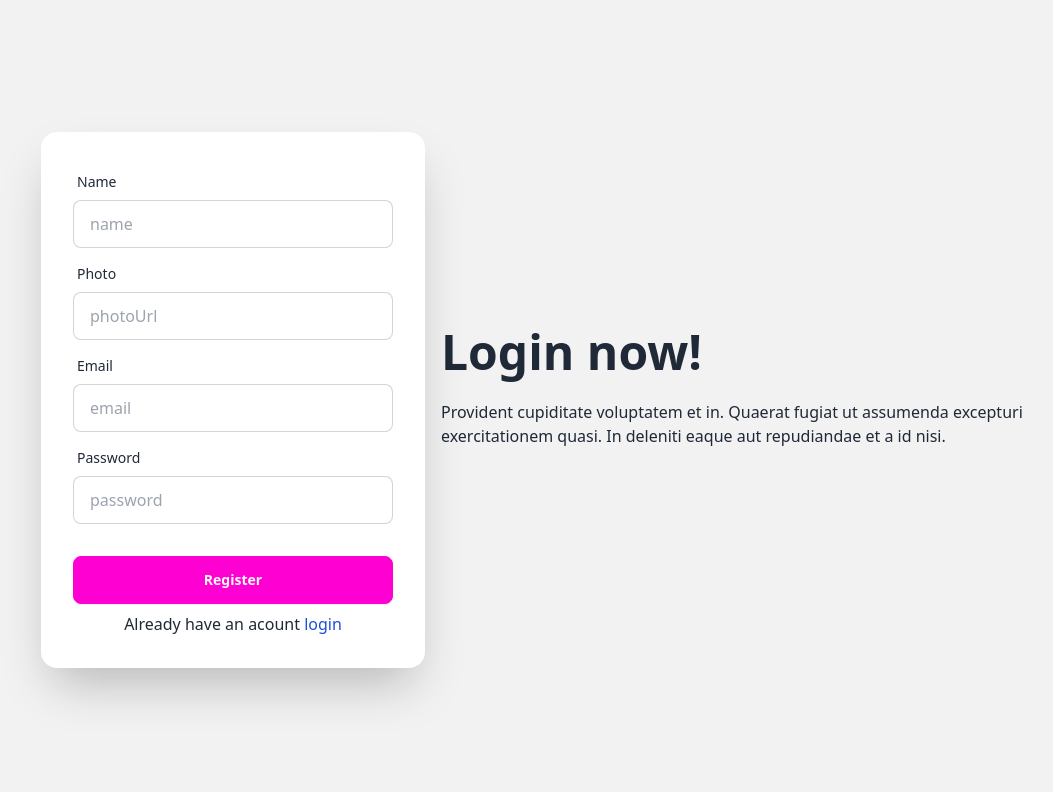
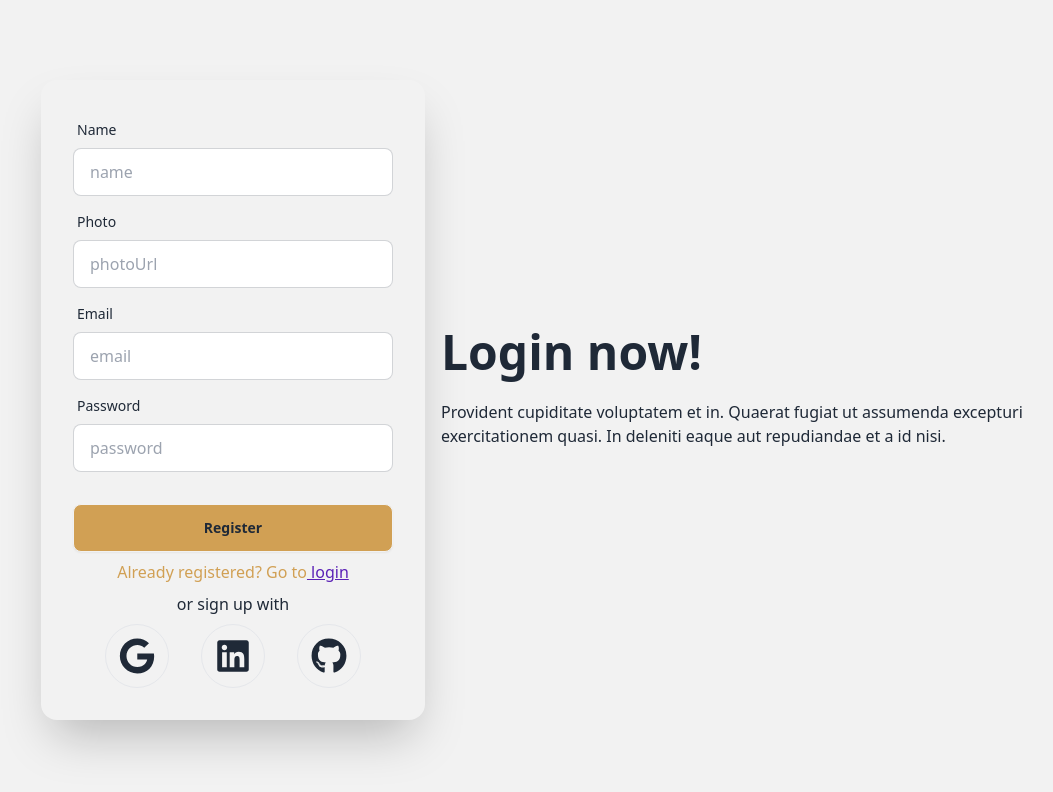
Before and after one commit to rojina560/food-hub, a React (Vite) app: page /register in a window 1280 px wide. Shown: the top 792 px of the page, without its empty margins (87-1140 px from the left). Built offline with nearby package versions, Linux system fonts and the light colour scheme; no server answers.

Commit message:
add google login

```diff
--- /dev/null
+++ b/src/Components/SocialLogin/SocialLogin.jsx
@@ -0,0 +1,43 @@
+import React from 'react';
+import { FaGithub, FaGoogle, FaLinkedin } from 'react-icons/fa';
+import UseAuth from '../../Hooks/UseAuth';
+import useAxiosPublic from '../../Hooks/useAxiosPublic';
+import { useLocation, useNavigate } from 'react-router-dom';
+
+const SocialLogin = () => {
+    const {googleLogin} = UseAuth()
+    const axiosPublic = useAxiosPublic()
+    const navigate = useNavigate()
+    const handleGoogleLogin = () =>{
+        googleLogin()
+        .then(result =>{
+            console.log(result.user);
+            const userInfo = {
+                name: result.user?.displayName,
+                email:result.user?.email
+            }
+            axiosPublic.post('/users',userInfo)
+            .then(res =>{
+                console.log(res.data);
+                navigate('/')
+            })
+
+        })
+    }
+    return (
+        <div className='flex justify-evenly'>
+            <div className='w-16 h-16 rounded-full border flex items-center justify-center'>
+           <button onClick={handleGoogleLogin}> <FaGoogle className='text-4xl '></FaGoogle></button>
+            </div>
+            <div className='w-16 h-16 rounded-full border flex items-center justify-center'>
+            <FaLinkedin className='text-4xl '></FaLinkedin>
+            </div>
+            <div className='w-16 h-16 rounded-full border flex items-center justify-center'>
+            <FaGithub className='text-4xl '></FaGithub>
+            </div>
+        </div>
+    );
+
+};
+
+export default SocialLogin;
--- /dev/null
+++ b/src/Hooks/useAxiosPublic.jsx
@@ -0,0 +1,11 @@
+import axios from "axios";
+
+const axiosPublic = axios.create({
+    baseURL: 'http://localhost:5000'
+})
+
+const useAxiosPublic = () => {
+    return axiosPublic
+};
+
+export default useAxiosPublic;
--- a/src/Pages/Home/PopularMenu/PopularMenu.jsx
+++ b/src/Pages/Home/PopularMenu/PopularMenu.jsx
@@ -6,7 +6,7 @@ import useMenu from '../../../Hooks/useMenu';
 const PopularMenu = () => {
     const [menu] = useMenu()
     const popular = menu.filter(item =>item.category === 'popular')
-    console.log(menu);
+
     return (
         <section>
             <SectionTitle
--- a/src/Pages/Register/Register.jsx
+++ b/src/Pages/Register/Register.jsx
@@ -1,12 +1,17 @@
 import React, { use, useContext } from 'react';
 import { AuthContext } from '../../Provider/AuthProvider';
-import { Link, useLocation } from 'react-router-dom';
+import { Link, useLocation, useNavigate } from 'react-router-dom';
 import { Helmet } from 'react-helmet-async';
+import useAxiosPublic from '../../Hooks/useAxiosPublic';
+import Swal from 'sweetalert2';
+import SocialLogin from '../../Components/SocialLogin/SocialLogin';
 
 const Register = () => {
-  const navigate = useLocation()
+  const axiosPublic = useAxiosPublic()
+  const navigate = useNavigate()
     const {createUser,updateUserProfile,setUser , user} = useContext(AuthContext)
-    const handleRegister = e =>{
+
+    const handleRegister = (e) =>{
         e.preventDefault()
         const form = e.target
         const name = form.name.value;
@@ -14,20 +19,40 @@ const Register = () => {
         const email = form.email.value;
         const password = form.password.value;
         console.log(email,password,name,photo);
+
         createUser(email,password)
         .then(result =>{
           console.log(result.user);
 
-          updateUserProfile(name,photo)
+           updateUserProfile(name,photo)
           setUser({...user,photoURL:photo,displayName:name})
-          .then(() => {
-            console.log("User profile updated");
-            form.reset();
-            navigate('/login')
+
+            // create use entry in the database
+            const userInfo = {
+              name,
+              email
+            }
+
+            axiosPublic.post('/users',userInfo)
+            .then(res =>{
+              if(res.data.insertedId){
+                console.log('user created in the database');
+                form.reset();
+                Swal.fire({
+                  position: "top-end",
+                  icon: "success",
+                  title: "Your work has been saved",
+                  showConfirmButton: false,
+                  timer: 1500
+                });
+                navigate('/')
+
+              }
+
+            })
+
           })
-          .catch((error) => console.error("Profile Update Error:", error));
 
-        })
         .catch(error =>{
           console.log(error);
         })
@@ -47,7 +72,7 @@ const Register = () => {
               quasi. In deleniti eaque aut repudiandae et a id nisi.
             </p>
           </div>
-          <div className="card bg-base-100 md:w-1/2 max-w-sm shrink-0 shadow-2xl">
+          <div className="card md:w-1/2 max-w-sm shrink-0 shadow-2xl">
             <form onSubmit={handleRegister} className="card-body">
               <div className="form-control">
                 <label className="label">
@@ -74,10 +99,12 @@ const Register = () => {
                 <input type="password" name='password' placeholder="password" className="input input-bordered" required />
               </div>
               <div className="form-control mt-6">
-                <input className='btn btn-secondary' type="submit" value="Register" />
+                <input className='btn bg-[#D1A054]' type="submit" value="Register" />
 
               </div>
-              <p className='text-center'>Already have an acount <Link className='text-blue-700' to={'/login'}>login</Link></p>
+              <p className='text-center text-[#D1A054]'>Already registered? Go to<Link className='text-violet-800 underline' to={'/login'}> login</Link></p>
+              <p className='text-center'>or sign up with </p>
+              <SocialLogin></SocialLogin>
             </form>
           </div>
         </div>
--- a/src/Provider/AuthProvider.jsx
+++ b/src/Provider/AuthProvider.jsx
@@ -1,11 +1,15 @@
-import { createUserWithEmailAndPassword, onAuthStateChanged, signInWithEmailAndPassword, signOut, updateProfile } from "firebase/auth";
+import { createUserWithEmailAndPassword, onAuthStateChanged, signInWithEmailAndPassword, signInWithPopup, signOut, updateProfile } from "firebase/auth";
 import { createContext, useEffect, useState } from "react";
 import { auth } from "../Firebase/Firebase.config";
+import { GoogleAuthProvider } from "firebase/auth";
+
+
 
 export const AuthContext = createContext(null)
 const AuthProvider = ({children}) => {
     const [user,setUser] = useState(null)
     const [loading,setLoading] = useState(true);
+    const provider = new GoogleAuthProvider();
 
     const createUser = (email,password)=>{
         setLoading(true)
@@ -18,6 +22,10 @@ const AuthProvider = ({children}) => {
      const logOut = ()=>{
         setLoading(true)
         return signOut(auth)
+     }
+     const googleLogin = () =>{
+        setLoading(true)
+        return signInWithPopup(auth,provider)
      }
      const updateUserProfile = (name,photo)=>{
        return updateProfile(auth.currentUser,{
@@ -36,7 +44,7 @@ const AuthProvider = ({children}) => {
 
     },[])
     const authInfo = {
-        createUser,user,loading,login,logOut,updateUserProfile , setUser
+        createUser,user,loading,login,logOut,updateUserProfile , setUser,googleLogin
     }
     return (
         <AuthContext.Provider value={authInfo}>{children}</AuthContext.Provider>
--- a/src/Routes/Routes.jsx
+++ b/src/Routes/Routes.jsx
@@ -43,7 +43,7 @@ export const router = createBrowserRouter([{
 },
 {
     path: 'dashboard',
-    element: <DashBoard></DashBoard>,
+    element: <PrivateRoute><DashBoard></DashBoard></PrivateRoute>,
     children: [
         {
             path: 'cart',
```
